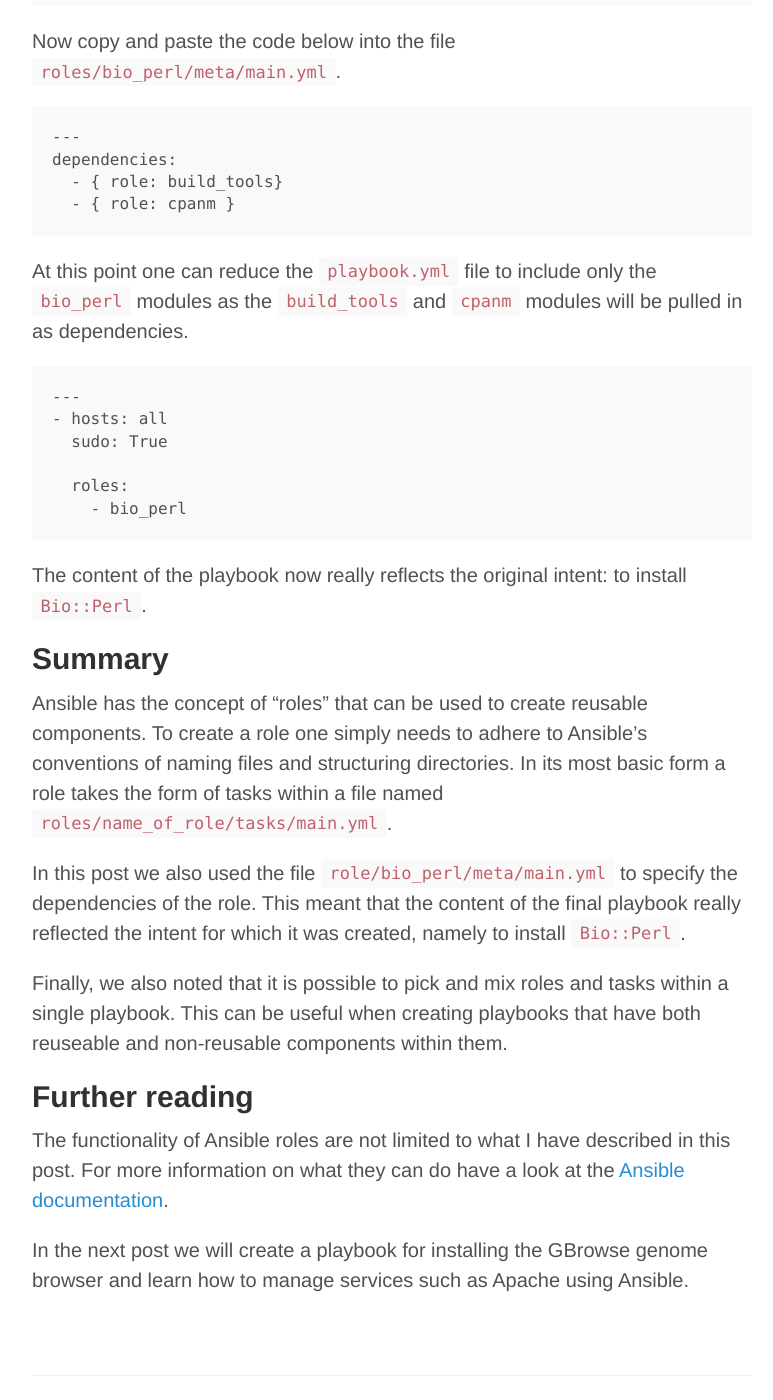
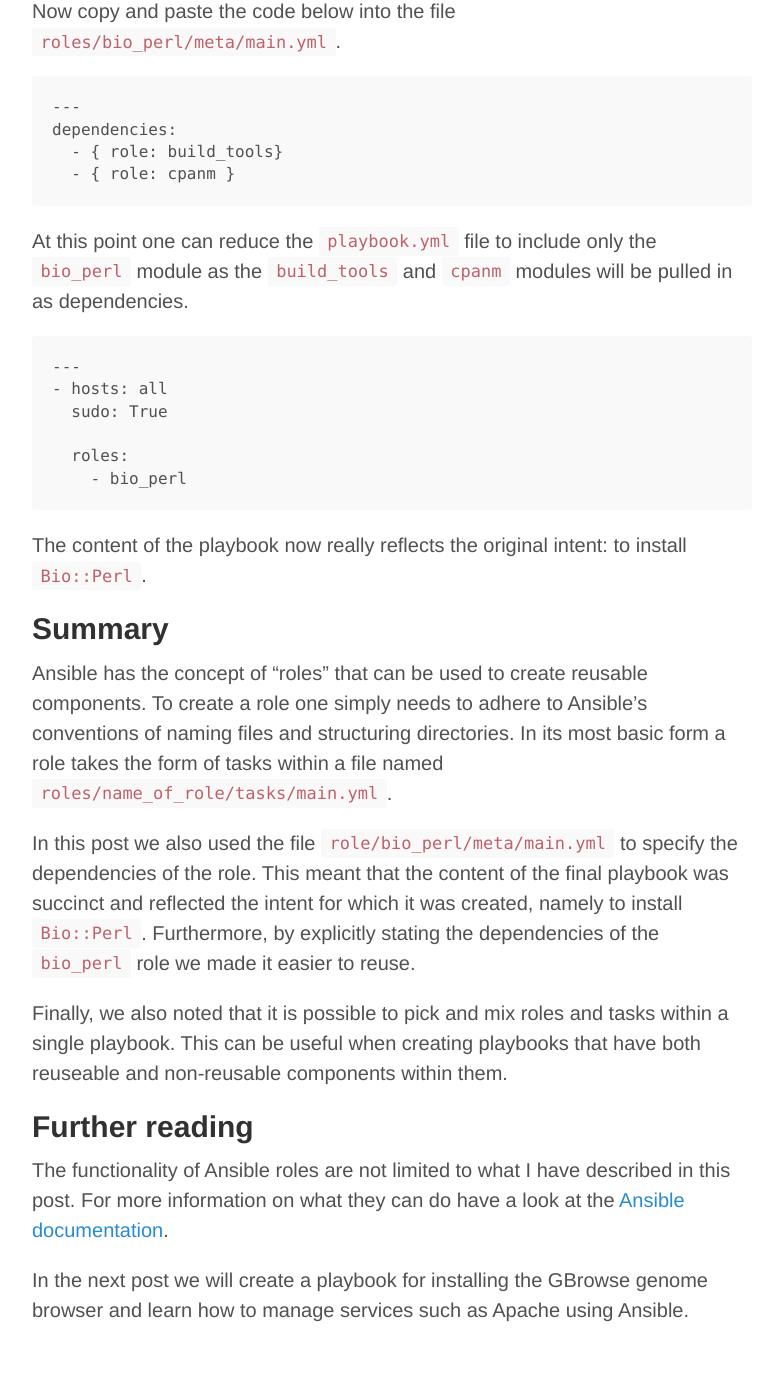
Before and after one commit to tjelvar-olsson/tjelvar-olsson.github.io, a Jekyll site: the page built from _posts/2015-04-11-how-to-create-reusable-ansible-components.md, in a window 1280 px wide and 1400 px high, scrolled down 5998 px. Shown: the whole window, without its empty margins (248-1021 px from the left). Built offline with Jekyll 4.4.1, drawn with Linux system fonts in a browser that asks for light colours; Markdown is read by kramdown in place of the engine named in the settings; comment, search, counter and statistics services are not loaded; some of the changed text lies outside the part shown.

Commit message:
Final tweaks to reusable components post.

````diff
--- a/_posts/2015-04-11-how-to-create-reusable-ansible-components.md
+++ b/_posts/2015-04-11-how-to-create-reusable-ansible-components.md
@@ -253,7 +253,7 @@
 ```
 
 At this point one can reduce the ``playbook.yml`` file to include only the
-``bio_perl`` modules as the ``build_tools`` and ``cpanm`` modules will be
+``bio_perl`` module as the ``build_tools`` and ``cpanm`` modules will be
 pulled in as dependencies.
 
 ```
@@ -278,8 +278,9 @@
 
 In this post we also used the file ``role/bio_perl/meta/main.yml`` to specify
 the dependencies of the role. This meant that the content of the final playbook
-really reflected the intent for which it was created, namely to install
-``Bio::Perl``.
+was succinct and reflected the intent for which it was created, namely to install
+``Bio::Perl``. Furthermore, by explicitly stating the dependencies of the
+``bio_perl`` role we made it easier to reuse.
 
 Finally, we also noted that it is possible to pick and mix roles and tasks
 within a single playbook. This can be useful when creating playbooks that have
````
Also changed, not shown: other parts of _posts/2015-04-11-how-to-create-reusable-ansible-components.md (+2 -2 lines), _posts/2015-04-02-how-to-create-automated-and-reproducible-work-flows-for-installing-scientific-software.md (+3 -0 lines).
